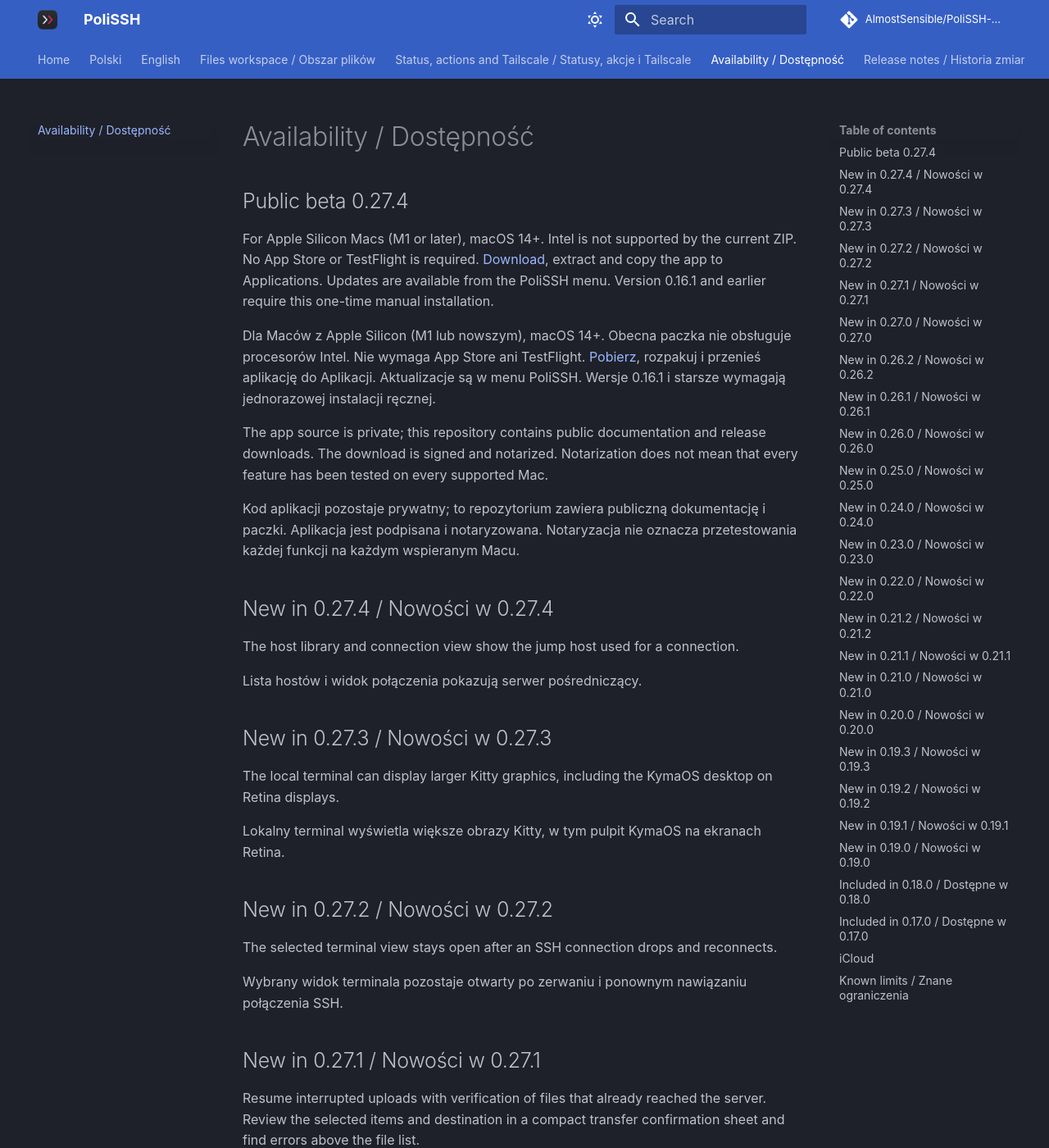
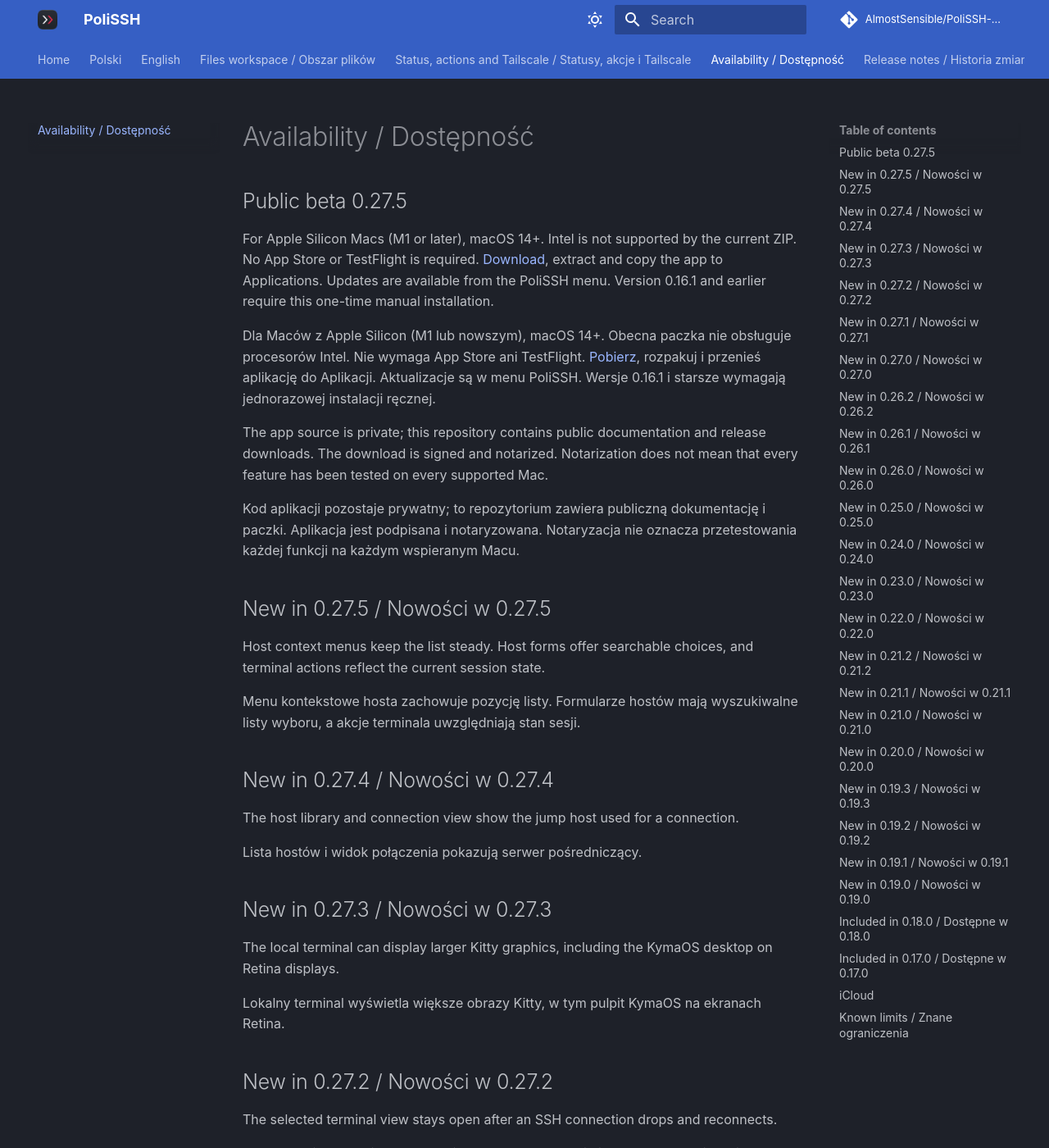
Before and after one commit to AlmostSensible/PoliSSH-docs, an MkDocs documentation site: the page built from docs/status.md, in a window 1280 px wide and 1400 px high. Shown: the whole window at 82% size. Built offline with MkDocs 1.6.1 and Material for MkDocs 9.7.7, drawn with Linux system fonts in a browser that asks for light colours; comment, search, counter and statistics services are not loaded.

Commit message:
Document PoliSSH 0.27.5

```diff
--- a/docs/status.md
+++ b/docs/status.md
@@ -1,14 +1,20 @@
 # Availability / Dostępność
 
-## Public beta 0.27.4
+## Public beta 0.27.5
 
-For Apple Silicon Macs (M1 or later), macOS 14+. Intel is not supported by the current ZIP. No App Store or TestFlight is required. [Download](https://github.com/AlmostSensible/PoliSSH-docs/releases/download/v0.27.4/PoliSSH-0.27.4-arm64.zip), extract and copy the app to Applications. Updates are available from the PoliSSH menu. Version 0.16.1 and earlier require this one-time manual installation.
+For Apple Silicon Macs (M1 or later), macOS 14+. Intel is not supported by the current ZIP. No App Store or TestFlight is required. [Download](https://github.com/AlmostSensible/PoliSSH-docs/releases/download/v0.27.5/PoliSSH-0.27.5-arm64.zip), extract and copy the app to Applications. Updates are available from the PoliSSH menu. Version 0.16.1 and earlier require this one-time manual installation.
 
-Dla Maców z Apple Silicon (M1 lub nowszym), macOS 14+. Obecna paczka nie obsługuje procesorów Intel. Nie wymaga App Store ani TestFlight. [Pobierz](https://github.com/AlmostSensible/PoliSSH-docs/releases/download/v0.27.4/PoliSSH-0.27.4-arm64.zip), rozpakuj i przenieś aplikację do Aplikacji. Aktualizacje są w menu PoliSSH. Wersje 0.16.1 i starsze wymagają jednorazowej instalacji ręcznej.
+Dla Maców z Apple Silicon (M1 lub nowszym), macOS 14+. Obecna paczka nie obsługuje procesorów Intel. Nie wymaga App Store ani TestFlight. [Pobierz](https://github.com/AlmostSensible/PoliSSH-docs/releases/download/v0.27.5/PoliSSH-0.27.5-arm64.zip), rozpakuj i przenieś aplikację do Aplikacji. Aktualizacje są w menu PoliSSH. Wersje 0.16.1 i starsze wymagają jednorazowej instalacji ręcznej.
 
 The app source is private; this repository contains public documentation and release downloads. The download is signed and notarized. Notarization does not mean that every feature has been tested on every supported Mac.
 
 Kod aplikacji pozostaje prywatny; to repozytorium zawiera publiczną dokumentację i paczki. Aplikacja jest podpisana i notaryzowana. Notaryzacja nie oznacza przetestowania każdej funkcji na każdym wspieranym Macu.
+
+## New in 0.27.5 / Nowości w 0.27.5
+
+Host context menus keep the list steady. Host forms offer searchable choices, and terminal actions reflect the current session state.
+
+Menu kontekstowe hosta zachowuje pozycję listy. Formularze hostów mają wyszukiwalne listy wyboru, a akcje terminala uwzględniają stan sesji.
 
 ## New in 0.27.4 / Nowości w 0.27.4
 
```
Also changed, not shown: docs/index.md (+1 -1 lines), docs/releases.md (+14 -0 lines).
